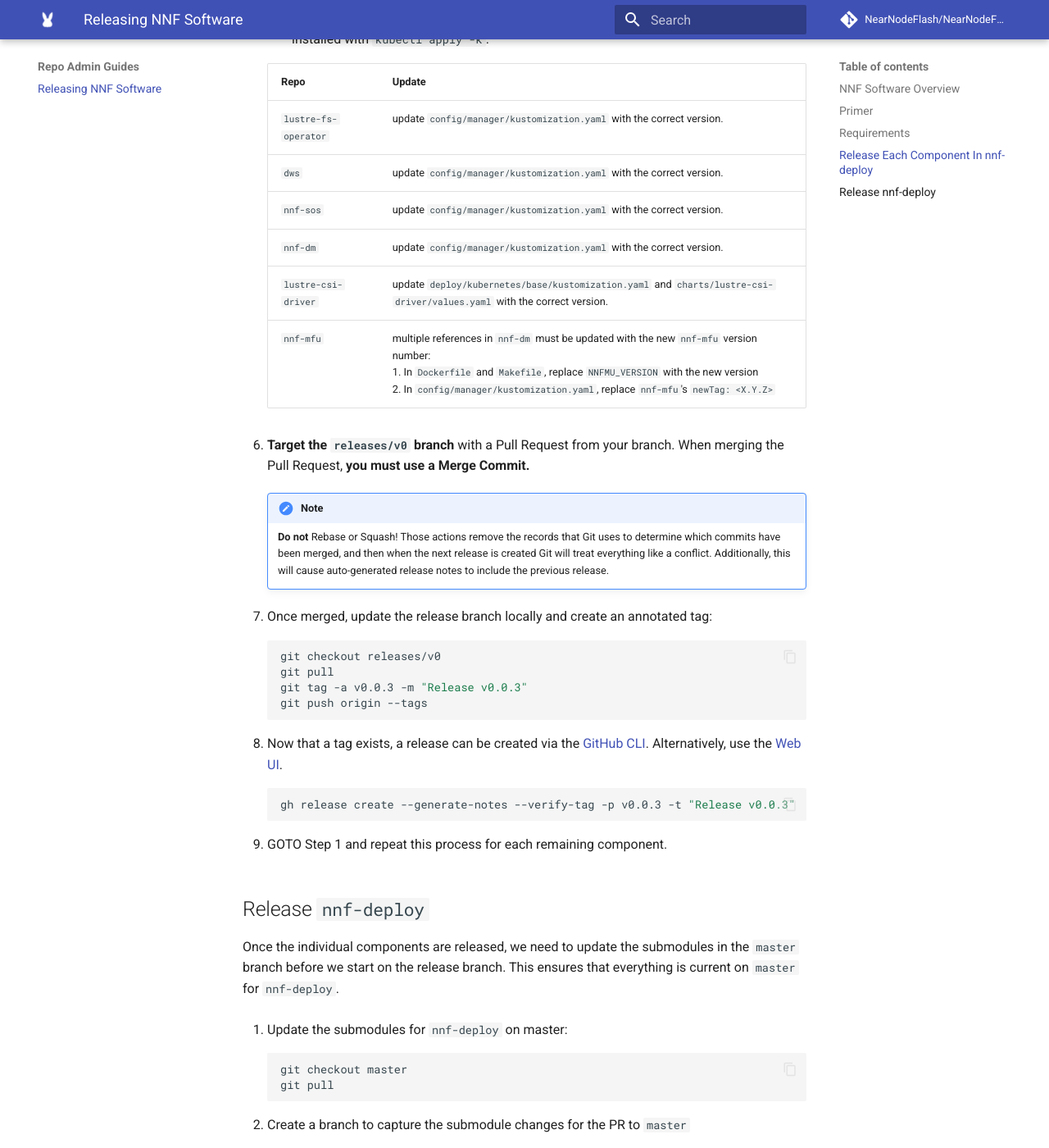
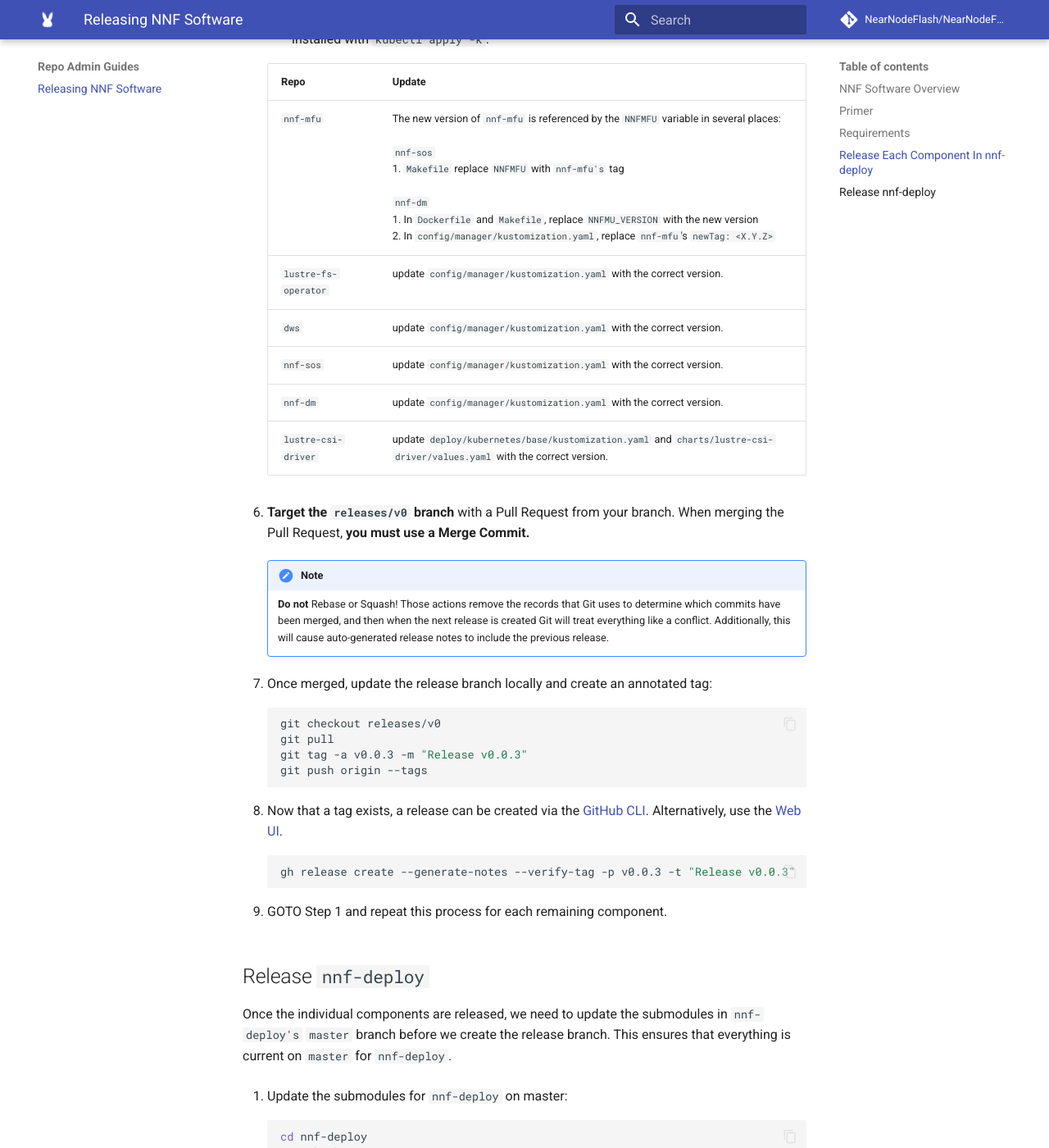
Before and after one commit to NearNodeFlash/NearNodeFlash.github.io, an MkDocs documentation site: the page built from docs/repo-guides/release-nnf-sw/readme.md, in a window 1280 px wide and 1400 px high, scrolled down 2076 px. Shown: the whole window at 82% size. Built offline with MkDocs 1.6.1 and Material for MkDocs 9.7.7, drawn with Linux system fonts in a browser that asks for light colours; comment, search, counter and statistics services are not loaded; the version menu is left out; some of the changed text lies outside the part shown.

Commit message:
- move discussion of nnf-mfu to the top of the table to emphasize that its version   is used in other dependent submodules. - clarify the nnf-deploy `master` branch steps and merge

````diff
--- a/docs/repo-guides/release-nnf-sw/readme.md
+++ b/docs/repo-guides/release-nnf-sw/readme.md
@@ -93,12 +93,12 @@ just an example.
 
     |Repo                 |Update|
     |---------------------|------|
+    |`nnf-mfu`            |The new version of `nnf-mfu` is referenced by the `NNFMFU` variable in several places:<br><br>`nnf-sos`<br>1. `Makefile` replace `NNFMFU` with `nnf-mfu's` tag<br><br>`nnf-dm`<br>1. In `Dockerfile` and `Makefile`, replace `NNFMU_VERSION` with the new version<br>2. In `config/manager/kustomization.yaml`, replace `nnf-mfu`'s `newTag: <X.Y.Z>`|
     |`lustre-fs-operator` |update `config/manager/kustomization.yaml` with the correct version.|
     |`dws`                |update `config/manager/kustomization.yaml` with the correct version.|
     |`nnf-sos`            |update `config/manager/kustomization.yaml` with the correct version.|
     |`nnf-dm`             |update `config/manager/kustomization.yaml` with the correct version.|
     |`lustre-csi-driver`  |update `deploy/kubernetes/base/kustomization.yaml` and `charts/lustre-csi-driver/values.yaml` with the correct version.|
-    |`nnf-mfu`            |multiple references in `nnf-dm` must be updated with the new `nnf-mfu` version number:<br>1. In `Dockerfile` and `Makefile`, replace `NNFMU_VERSION` with the new version<br>2. In `config/manager/kustomization.yaml`, replace `nnf-mfu`'s `newTag: <X.Y.Z>`|
 
 6. **Target the `releases/v0` branch** with a Pull Request from your branch.  When merging the Pull
 Request, **you must use a Merge Commit.**
@@ -130,14 +130,17 @@ Request, **you must use a Merge Commit.**
 ## Release `nnf-deploy`
 
 Once the individual components are released, we need to update the submodules
-in the `master` branch before we start on the release branch. This ensures
+in `nnf-deploy's` `master` branch before we create the release branch. This ensures
 that everything is current on `master` for `nnf-deploy`.
 
 1. Update the submodules for `nnf-deploy` on master:
 
     ```shell
+    cd nnf-deploy
     git checkout master
     git pull
+    git submodule foreach git checkout master
+    git submodule foreach git pull
     ```
 
 2. Create a branch to capture the submodule changes for the PR to `master`
````
Also changed, not shown: other parts of docs/repo-guides/release-nnf-sw/readme.md (+2 -2 lines).
